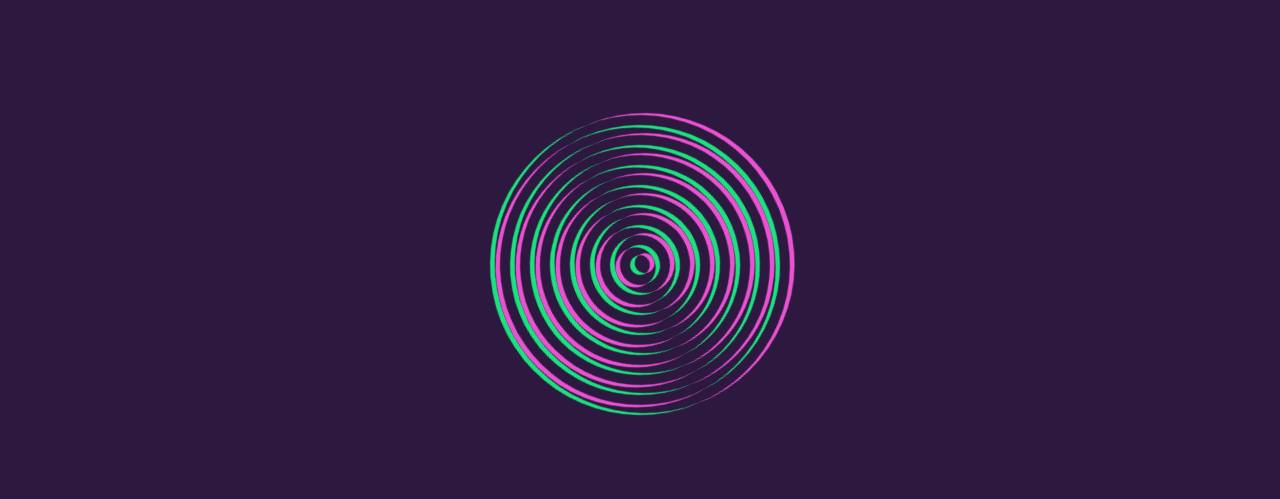
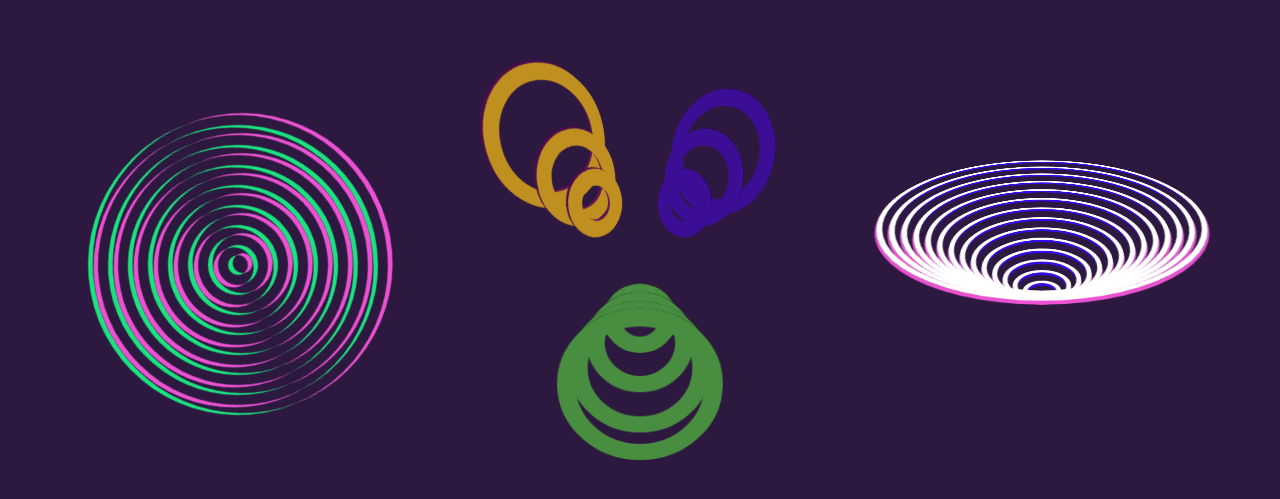
Before and after one commit to marinadelafuente/random-animations, a website: page index.html in a window 1280 px wide. Shown: the part 135-634 px from the top of the page. Drawn offline with Linux system fonts and the light colour scheme.

Commit message:
add hoops animation and loader animation

```diff
--- a/index.html
+++ b/index.html
@@ -6,6 +6,8 @@
     <link rel="stylesheet" href="/styles/main.css">
     <link rel="stylesheet" href="/styles/animations.css">
     <link rel="stylesheet" href="/styles/circle.css">
+    <link rel="stylesheet" href="/styles/hoops.css">
+    <link rel="stylesheet" href="/styles/loader.css">
     <meta name="viewport" content="width=device-width, initial-scale=1.0">
     <meta http-equiv="X-UA-Compatible" content="ie=edge">
     <title>3D Random Animations</title>
@@ -29,6 +31,39 @@
         <span></span>
         <span></span>
     </div>
+
+    <div class="hoops">
+        <span></span>
+        <span></span>
+        <span></span>
+        <span></span>
+        <span></span>
+        <span></span>
+        <span></span>
+        <span></span>
+        <span></span>
+        <span></span>
+    </div>
+
+    <div class="loader">
+        <span></span>
+        <span></span>
+        <span></span>
+        <span></span>
+        <span></span>
+        <span></span>
+        <span></span>
+        <span></span>
+        <span></span>
+        <span></span>
+        <span></span>
+        <span></span>
+        <span></span>
+        <span></span>
+        <span></span>
+    </div>
+
+
 </body>
 
 </html>
--- a/styles/animations.css
+++ b/styles/animations.css
@@ -23,3 +23,74 @@
         transform: rotate(0)
     }
 }
+
+@keyframes load {
+
+    0%,
+    100% {
+        transform: translateZ(-70px)
+    }
+
+
+    50% {
+        transform: translateZ(70px)
+    }
+}
+
+@keyframes flip {
+    0% {
+        transform: rotate3d(-1, 1, 0, 0deg);
+        transform-origin: 0% 0%;
+    }
+
+    50% {
+        transform: rotate3d(-1, 1, 0, -180deg);
+        transform-origin: 0% 0%;
+        border: 2px solid rgb(247, 226, 39);
+    }
+
+    100% {
+        transform: rotate3d(-1, 1, 0, 0deg);
+        transform-origin: 0% 0%;
+    }
+}
+
+@keyframes flipInv {
+    0% {
+        transform: rotateX(0);
+        transform-origin: bottom;
+    }
+
+    50% {
+        transform: rotateX(180deg);
+        transform-origin: bottom;
+        border: 2px solid rgb(48, 224, 92);
+    }
+
+    100% {
+        transform: rotateX(0deg);
+        transform-origin: bottom;
+        box-shadow: 0 0 0;
+    }
+}
+
+
+@keyframes flipInvUp {
+    0% {
+        transform: rotate3d(1, 1, 0, 0deg);
+        transform-origin: 100% 0%;
+    }
+
+    50% {
+        transform: rotate3d(1, 1, 0, 180deg);
+        transform-origin: 100% 0%;
+        border: 2px solid rgb(23, 7, 236);
+
+    }
+
+    100% {
+        transform: rotate3d(1, 1, 0, 0deg);
+        transform-origin: 100% 0%;
+        box-shadow: 0 0 0;
+    }
+}
--- /dev/null
+++ b/styles/hoops.css
@@ -0,0 +1,120 @@
+.hoops {
+    position: relative;
+    width: 150px;
+    height: 150px;
+    transform-style: preserve-3d;
+    transform: perspective(500px) rotateX(60deg);
+}
+
+.hoops span {
+    position: absolute;
+    display: block;
+    border: 40px solid rgb(110, 23, 23);
+    border-radius: 80%;
+    box-shadow: 0 3px 0 rgb(82, 10, 78), inset 0 3px 0 rgb(105, 17, 86);
+}
+
+.hoops span:nth-child(1) {
+    top: 0;
+    bottom: 0;
+    left: 0;
+    right: 0;
+    animation: flip 8s infinite;
+}
+
+.hoops span:nth-child(2) {
+    top: 0;
+    bottom: 0;
+    left: 0;
+    right: 0;
+    animation: flipInv 8s infinite;
+}
+
+.hoops span:nth-child(3) {
+    top: 0;
+    bottom: 0;
+    left: 0;
+    right: 0;
+    animation: flipInvUp 8s infinite;
+
+}
+
+.hoops span:nth-child(4) {
+    top: 10px;
+    bottom: 10px;
+    left: 10px;
+    right: 10px;
+    animation: flip 8s infinite;
+
+}
+
+.hoops span:nth-child(3) {
+    top: 10px;
+    bottom: 10px;
+    left: 10px;
+    right: 10px;
+    animation: flipInv 8s infinite;
+
+}
+
+.hoops span:nth-child(4) {
+    top: 10px;
+    bottom: 10px;
+    left: 10px;
+    right: 10px;
+    animation: flipInvUp 8s infinite;
+
+}
+
+.hoops span:nth-child(5) {
+    top: 25px;
+    bottom: 25px;
+    left: 25px;
+    right: 25px;
+    animation: flip 8s infinite;
+
+}
+
+.hoops span:nth-child(6) {
+    top: 25px;
+    bottom: 25px;
+    left: 25px;
+    right: 25px;
+    animation: flipInv 8s infinite;
+
+}
+
+.hoops span:nth-child(7) {
+    top: 25px;
+    bottom: 25px;
+    left: 25px;
+    right: 25px;
+    animation: flipInvUp 8s infinite;
+
+}
+
+.hoops span:nth-child(8) {
+    top: 40px;
+    bottom: 40px;
+    left: 40px;
+    right: 40px;
+    animation: flip 8s infinite;
+
+}
+
+.hoops span:nth-child(9) {
+    top: 40px;
+    bottom: 40px;
+    left: 40px;
+    right: 40px;
+    animation: flipInv 8s infinite;
+
+}
+
+.hoops span:nth-child(10) {
+    top: 40px;
+    bottom: 40px;
+    left: 40px;
+    right: 40px;
+    animation: flipInvUp 8s infinite;
+}
--- /dev/null
+++ b/styles/loader.css
@@ -0,0 +1,136 @@
+.loader {
+    position: relative;
+    width: 300px;
+    height: 300px;
+    transform-style: preserve-3d;
+    transform: perspective(500px) rotateX(60deg);
+}
+
+.loader span {
+    position: absolute;
+    display: block;
+    border: 5px solid #fff;
+    box-shadow: 0 5px 0 rgb(235, 82, 209), inset 0 5px 0 rgb(52, 10, 238);
+    border-radius: 50%;
+    animation: load 6s ease-in-out infinite;
+}
+
+.loader span:nth-child(1) {
+    top: 0;
+    bottom: 0;
+    left: 0;
+    right: 0;
+    animation-delay: 1.4s;
+}
+
+.loader span:nth-child(2) {
+    top: 10px;
+    bottom: 10px;
+    left: 10px;
+    right: 10px;
+    animation-delay: 1.3s;
+}
+
+.loader span:nth-child(3) {
+    top: 20px;
+    bottom: 20px;
+    left: 20px;
+    right: 20px;
+    animation-delay: 1.2s;
+}
+
+.loader span:nth-child(4) {
+    top: 30px;
+    bottom: 30px;
+    left: 30px;
+    right: 30px;
+    animation-delay: 1.1s;
+}
+
+.loader span:nth-child(5) {
+    top: 40px;
+    bottom: 40px;
+    left: 40px;
+    right: 40px;
+    animation-delay: 1s;
+}
+
+.loader span:nth-child(6) {
+    top: 50px;
+    bottom: 50px;
+    left: 50px;
+    right: 50px;
+    animation-delay: 0.9s;
+}
+
+.loader span:nth-child(7) {
+    top: 60px;
+    bottom: 60px;
+    left: 60px;
+    right: 60px;
+    animation-delay: 0.8s;
+}
+
+.loader span:nth-child(8) {
+    top: 70px;
+    bottom: 70px;
+    left: 70px;
+    right: 70px;
+    animation-delay: 0.7s;
+}
+
+.loader span:nth-child(9) {
+    top: 80px;
+    bottom: 80px;
+    left: 80px;
+    right: 80px;
+    animation-delay: 0.6s;
+}
+
+.loader span:nth-child(10) {
+    top: 90px;
+    bottom: 90px;
+    left: 90px;
+    right: 90px;
+    animation-delay: 0.5s;
+}
+
+.loader span:nth-child(11) {
+    top: 100px;
+    bottom: 100px;
+    left: 100px;
+    right: 100px;
+    animation-delay: 0.4s;
+}
+
+.loader span:nth-child(12) {
+    top: 110px;
+    bottom: 110px;
+    left: 110px;
+    right: 110px;
+    animation-delay: 0.3s;
+}
+
+.loader span:nth-child(13) {
+    top: 120px;
+    bottom: 120px;
+    left: 120px;
+    right: 120px;
+    animation-delay: 0.2s;
+}
+
+.loader span:nth-child(14) {
+    top: 130px;
+    bottom: 130px;
+    left: 130px;
+    right: 130px;
+    animation-delay: 0.1s;
+}
+
+.loader span:nth-child(15) {
+    top: 140px;
+    bottom: 140px;
+    left: 140px;
+    right: 140px;
+    animation-delay: 0s;
+}
```
